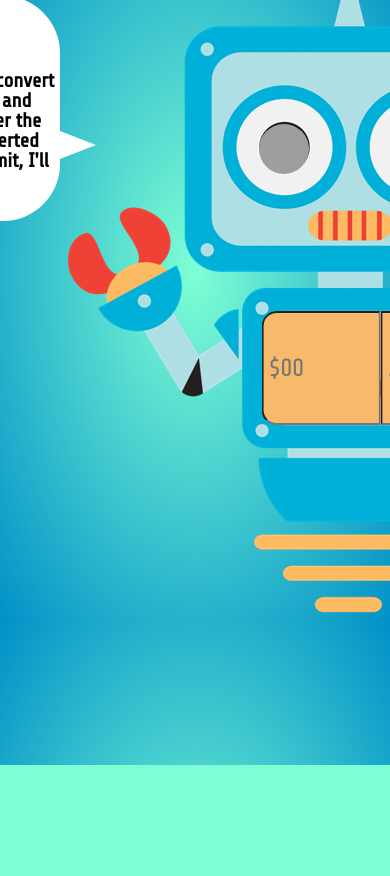
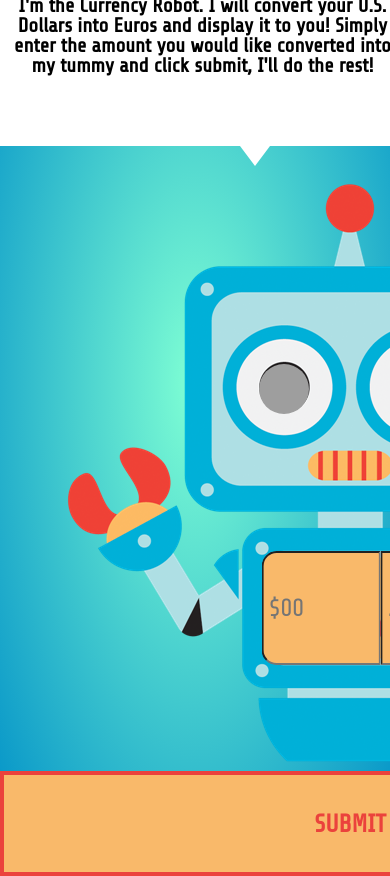
Before and after one commit to LmtDNE/Current-Lumo, a React app: page / in a window 390 px wide. Shown: the part 79-955 px from the top of the page. Before the commit the page ends 844 px from the top, so only its background shows below. Built offline with nearby package versions, Linux system fonts and the light colour scheme; grey boxes are pictures that could not be loaded.

Commit message:
Begins styling to maintain responsiveness

```diff
--- a/client/Components/inputComponent.js
+++ b/client/Components/inputComponent.js
@@ -46,7 +46,7 @@ class Input extends React.Component {
   render() {
     return (
       <section className="usd_input">
-        <div className="speech_bubble">
+        <div className="speech_bubble" >
           <h1>Welcome!</h1>
           <p>
             I'm the Currency Robot.
--- a/client/app.js
+++ b/client/app.js
@@ -8,6 +8,15 @@ class App extends React.Component {
   render() {
     return (
         <section id="container">
+          <div className="bubble" >
+            <h1>Welcome!</h1>
+            <p>
+              I'm the Currency Robot.
+              I will convert your U.S. Dollars into Euros and display it to you!
+              Simply enter the amount you would like converted into my tummy and click submit,
+              I'll do the rest!
+            </p>
+          </div>
           <Input />
         </section>
       );
--- a/client/style/styles.css
+++ b/client/style/styles.css
@@ -77,7 +77,7 @@ section.usd_input {
 
 div.input_container {
   position: relative;
-  top:165px;
+  top:175px;
   left: 49.75%;
   height: 115px;
   width: 180px;
@@ -261,8 +261,6 @@ input[type=checkbox]:checked ~ div.closed_door{
    color: black;
    text-align: center;
    background: #ffffff;
-   border-radius: 57px;
-   padding: 5px;
    box-shadow: 1px 16px 14px 0px rgba(NaN, NaN, NaN, 0.77);
 }
 
@@ -283,7 +281,7 @@ input[type=checkbox]:checked ~ div.closed_door{
   font-family: 'Share Tech', sans-serif;
   font-size: 50px;
   margin: 0px auto;
-  padding: 5px;
+
 }
 
 .speech_bubble p{
@@ -291,6 +289,138 @@ input[type=checkbox]:checked ~ div.closed_door{
   font-family: 'Share Tech', sans-serif;
   font-size: 20px;
   font-weight: bolder;
+  margin: 5px 15px 5px 15px;
+}
+
+.bubble {
+  visibility: hidden;
+
+}
+.bubble:after
+{
+content: '';
+position: absolute;
+border-style: solid;
+border-width: 20px 15px 0;
+border-color: #FFFFFF transparent;
+display: block;
+width: 0;
+z-index: 1;
+bottom: -20px;
+left: 60%;
+}
+
+.bubble h1{
+  font-family: 'Share Tech', sans-serif;
+  font-size: 50px;
+  margin: 0px auto;
+  padding: 5px;
+}
+
+
+.bubble p{
+  position: absolute;
+  font-family: 'Share Tech', sans-serif;
+  font-size: 20px;
+  font-weight: bolder;
   margin: 5px auto;
   padding: 5px
 }
+
+
+
+
+/*=========================================================================================================================*/
+
+/*MEDIA QUERIES*/
+
+/*=========================================================================================================================*/
+
+
+@media screen and (max-width: 600px) {
+
+ section.usd_input{
+  position: relative;
+  top: 15px;
+ }
+
+ .speech_bubble{
+  visibility: hidden;
+  left:0;
+ }
+
+ .bubble
+{
+  position: relative;
+  visibility: visible;
+   width: 100%;
+   height: 215px;
+   color: black;
+   text-align: center;
+   background: #ffffff;
+   padding: 5px;
+   box-shadow: 1px 16px 14px 0px rgba(NaN, NaN, NaN, 0.77);
+}
+
+
+
+#submit_input {
+  position: absolute;
+  margin: 0 auto;
+  bottom: -15px;
+  height: 105px;
+  width: 100%;
+  cursor: pointer;
+  right: 0;
+  border-radius: 0;
+}
+
+button#back_button{
+  position: absolute;
+  margin: 0 auto;
+  bottom: -15px;
+  height: 105px;
+  width: 100%;
+  right: 0;
+  cursor: pointer;
+  border-radius: 0;
+}
+
+
+}
+
+
+/*@media screen and (max-width: 1200px) {
+  body{
+    height: 800px;
+  }
+
+ section.usd_input{
+  position: relative;
+  top: 75px;
+  right: 10%;
+ }
+
+ .speech_bubble{
+  visibility: hidden;
+  top: -25%;
+  left: 25%;
+ }
+
+ .bubble
+{
+  position: relative;
+  visibility: visible;
+   width: 95%;
+   height: 215px;
+   color: black;
+   text-align: center;
+   background: #ffffff;
+   /*padding: 15px;*/
+   /*border-radius: 57px;
+   margin: 10px 0 0 25px;
+   box-shadow: 1px 16px 14px 0px rgba(NaN, NaN, NaN, 0.77);
+}*/
+
+
+}
```
